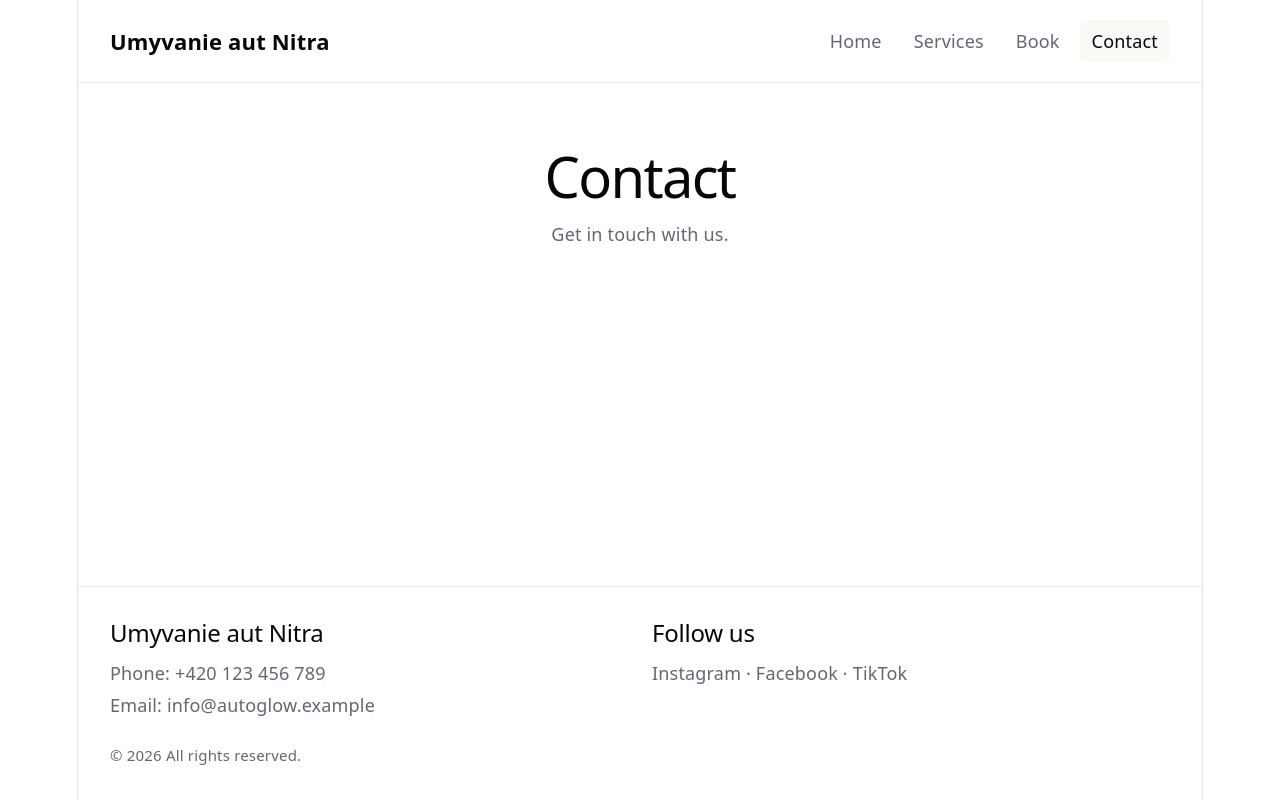
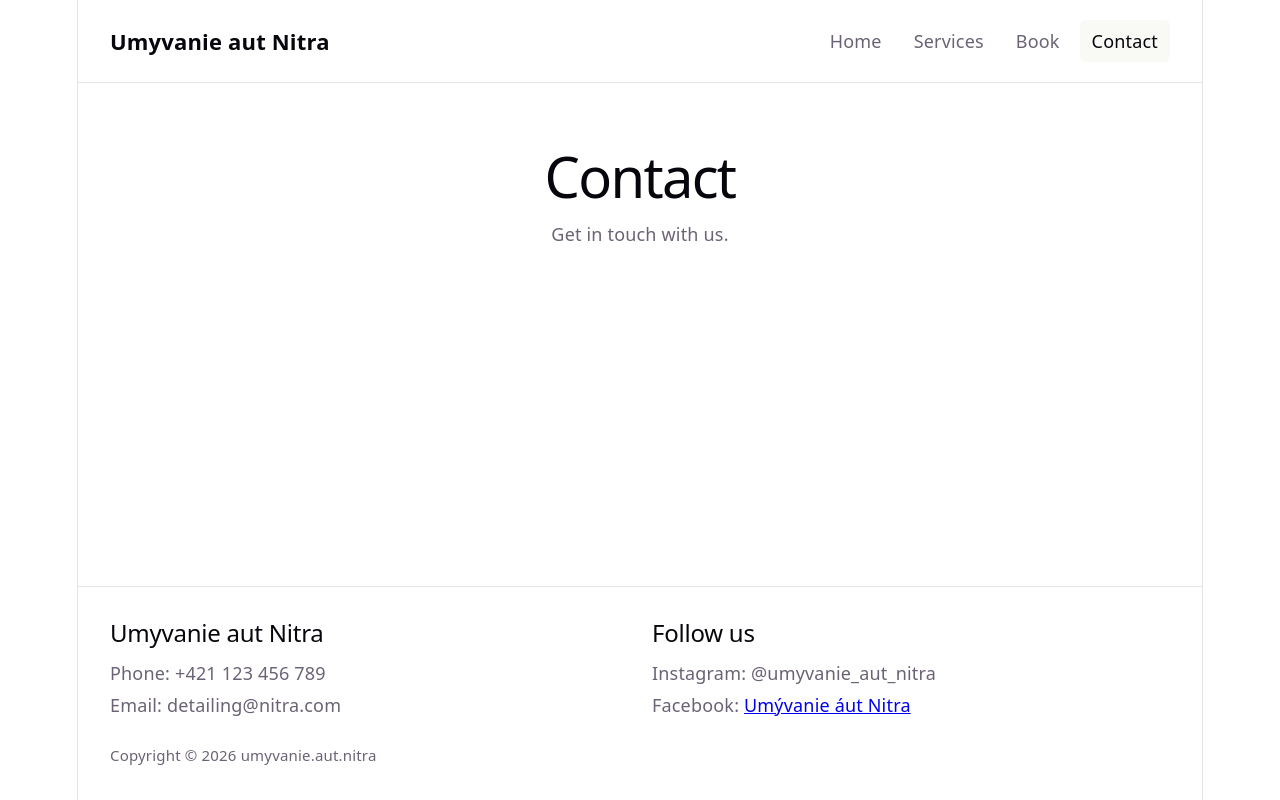
Before and after one commit to cicmen35/car_wash_booking, a React (Vite) app in the folder frontend/: page /contact in a window 1280 px wide. Built offline with nearby package versions, Linux system fonts and the light colour scheme.

Commit message:
chore: polish the footer info

```diff
--- a/frontend/src/components/Footer.tsx
+++ b/frontend/src/components/Footer.tsx
@@ -5,17 +5,27 @@ function Footer() {
     <footer className="site-footer">
       <div>
         <h2>Umyvanie aut Nitra</h2>
-        <p>Phone: +420 123 456 789</p>
-        <p>Email: info@autoglow.example</p>
+        <p>Phone: +421 123 456 789</p>
+        <p>Email: detailing@nitra.com</p>
       </div>
 
       <div>
         <h2>Follow us</h2>
-        <p>Instagram · Facebook · TikTok</p>
+        <p>Instagram: @umyvanie_aut_nitra</p>
+        <p>
+          Facebook:{' '}
+          <a
+            href="https://www.facebook.com/profile.php?id=100083469782516"
+            target="_blank"
+            rel="noreferrer"
+          >
+            Umývanie áut Nitra
+          </a>
+        </p>
       </div>
 
       <p className="copyright">
-        &copy; {currentYear} All rights reserved.
+        Copyright &copy; {currentYear} umyvanie.aut.nitra
       </p>
     </footer>
   )
```
Also changed, not shown: frontend/src/assets/logo.jpg (added).
